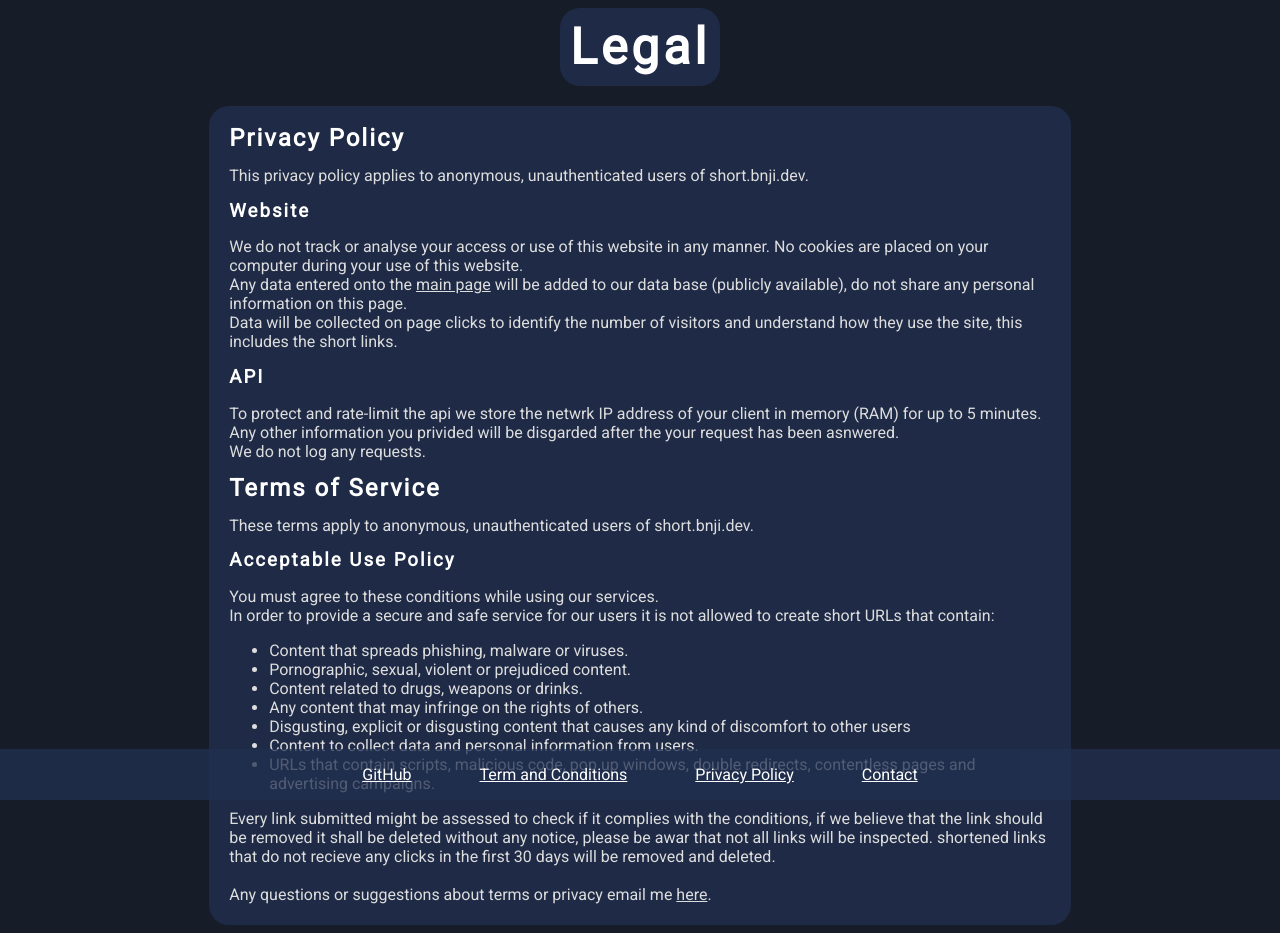
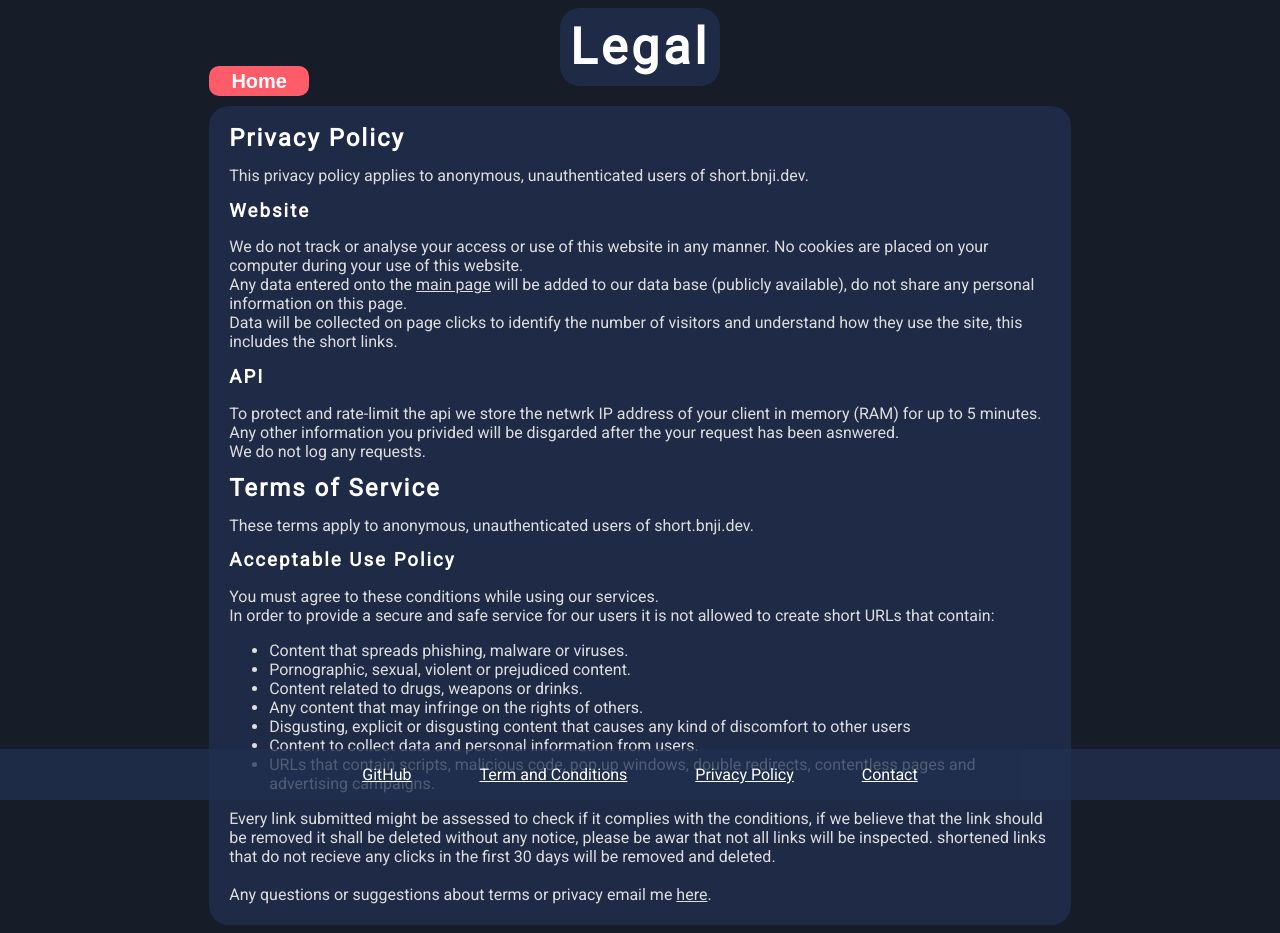
Before and after one commit to DAVE4547/URL-Shortener, a website: page public/legal.html in a window 1280 px wide. Drawn offline with nearby package versions, Linux system fonts and the light colour scheme.

Commit message:
added home button on legal page

```diff
--- a/public/css/legal-styles.css
+++ b/public/css/legal-styles.css
@@ -15,8 +15,33 @@ body {
   text-align: center;
 }
 
-.titleSeperator {
-  padding-top: 20px;
+.titlespacer {
+  position: relative;
+  margin: 0 auto;
+  height: 20px;
+  width: 65%;
+  right: 20px;
+}
+
+/* Reference not for psoition */
+.homebutton {
+  appearance: button;
+  text-decoration: none;
+  text-align: center;
+
+  display: inline;
+  position: absolute;
+  margin: 0 auto;
+  height: 30px;
+  bottom: 10px;
+  font-size: 20px;
+  font-weight: bold;
+  border-radius: 10px;
+  border-width: 0px;
+  background-color: rgb(255, 91, 104);
+  width: 100px;
+  color: white;
+  cursor: pointer;
 }
 
 .lurl {
--- a/public/legal.html
+++ b/public/legal.html
@@ -30,7 +30,9 @@
 
       <div>
          <h2 class="pagetitle">Legal</h2>
-         <div class="titleSeperator"></div>
+         <div class="titlespacer">
+            <button class="homebutton" onclick="window.location.href='/'">Home</button>
+         </div>
          <div class="lurl">
             <h2 class="subtitle">Privacy Policy</h2>
             <p>This privacy policy applies to anonymous, unauthenticated users of short.bnji.dev.</p>
```
